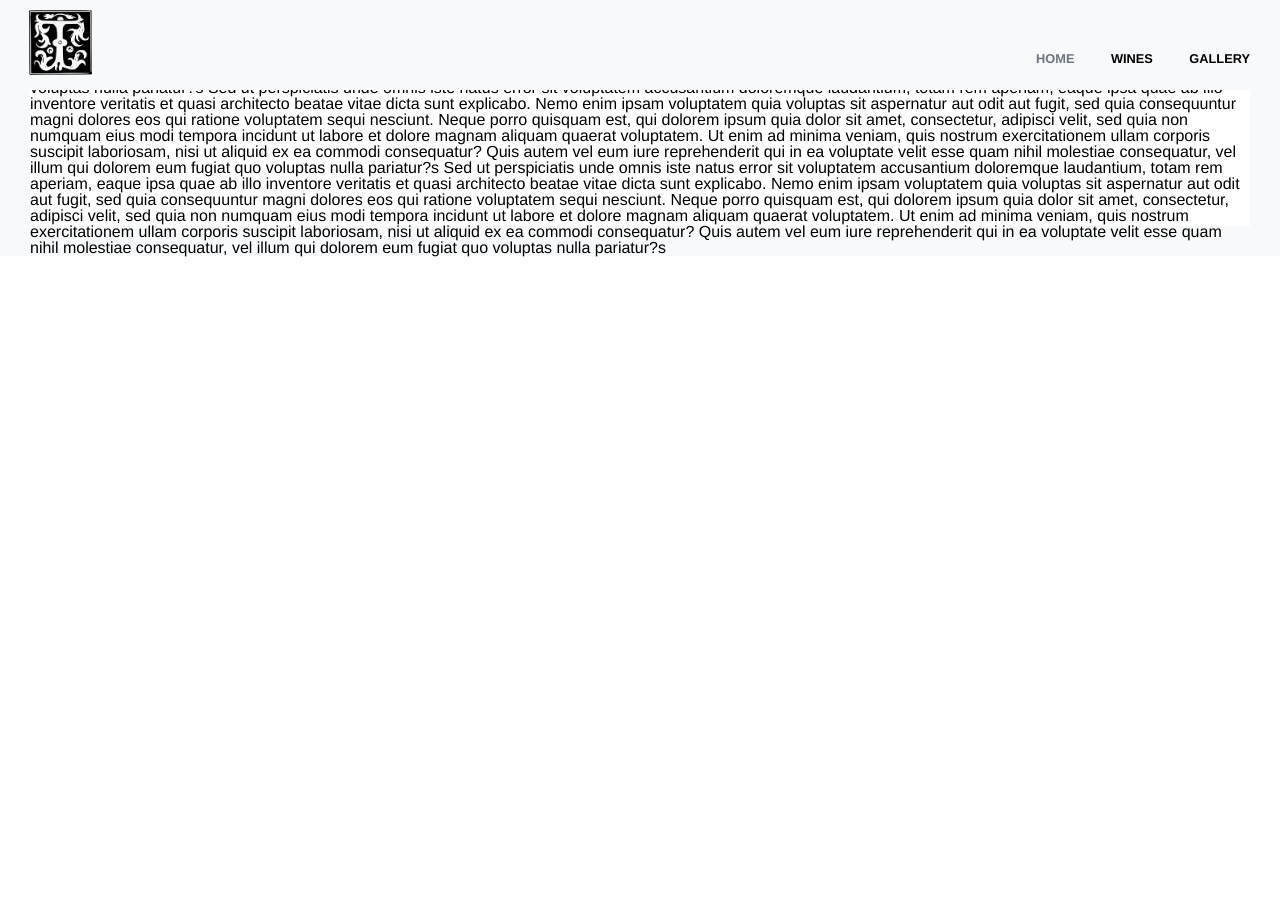
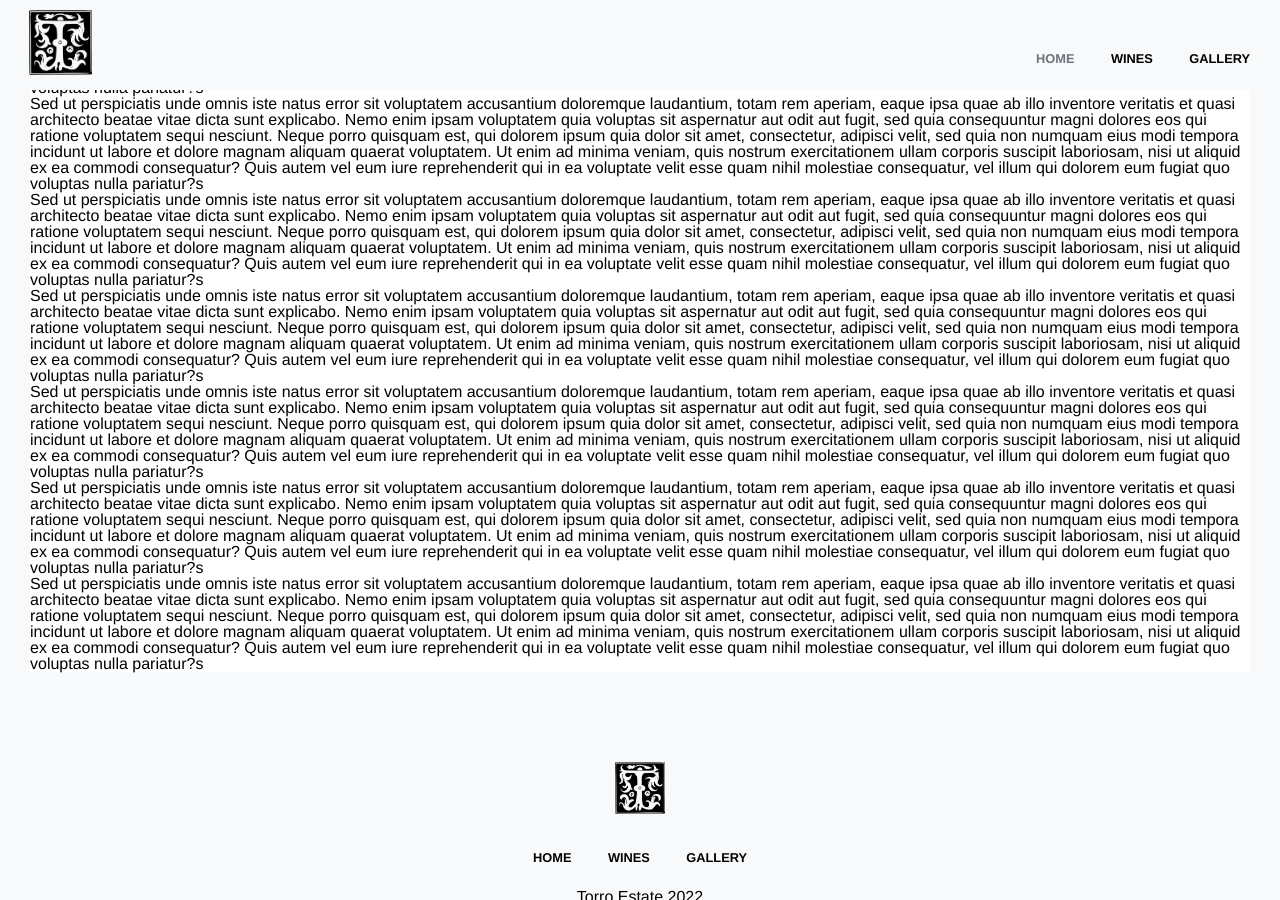
Before and after one commit to AnjanaLP/vineyard-website, a Jekyll site: the page built from index.html, in a window 1280 px wide and 900 px high. Built offline with Jekyll 4.4.1, drawn with Linux system fonts in a browser that asks for light colours.

Commit message:
add footer

```diff
--- /dev/null
+++ b/_includes/footer.html
@@ -0,0 +1,11 @@
+<footer class="footer">
+  <a class="footer-logo" href="/">
+    <img src="/images/logo.png" alt="Letter T"/>
+  </a>
+  <nav>
+    <ul class="footer-nav nav-links">
+      {% include nav_links.html %}
+    </ul>
+  </nav>
+  <h3>Torro Estate 2022</h3>
+</footer>
--- a/_layouts/default.html
+++ b/_layouts/default.html
@@ -5,5 +5,7 @@
     {% include header.html %}
 
     {{ content }}
+
+    {% include footer.html %}
   </body>
 </html>
--- a/css/main.css
+++ b/css/main.css
@@ -104,3 +104,21 @@ body {
 .header-nav > li:first-child a:hover {
   color: #6c757d;
 }
+
+/* FOOTER STYLES */
+.footer {
+  background-color: #f8f9fa;
+  padding: 10vh 0 15vh;
+  text-align: center;
+}
+.footer-logo img {
+  width: 50px;
+}
+.footer h3 {
+  color: #000;
+  padding-top: 1.5em;
+}
+.footer-nav li {
+  display: inline-block;
+  margin: 2em 1em 0;
+}
--- a/index.html
+++ b/index.html
@@ -2,6 +2,7 @@
 layout: default
 ---
 <div>
+  <p>
     Sed ut perspiciatis unde omnis iste natus error sit voluptatem accusantium
     doloremque laudantium, totam rem aperiam, eaque ipsa quae ab illo inventore
     veritatis et quasi architecto beatae vitae dicta sunt explicabo. Nemo enim ipsam
@@ -13,7 +14,9 @@ layout: default
     suscipit laboriosam, nisi ut aliquid ex ea commodi consequatur? Quis autem vel
     eum iure reprehenderit qui in ea voluptate velit esse quam nihil molestiae
     consequatur, vel illum qui dolorem eum fugiat quo voluptas nulla pariatur?s
+  </p>
 
+  <p>
     Sed ut perspiciatis unde omnis iste natus error sit voluptatem accusantium
     doloremque laudantium, totam rem aperiam, eaque ipsa quae ab illo inventore
     veritatis et quasi architecto beatae vitae dicta sunt explicabo. Nemo enim ipsam
@@ -25,7 +28,9 @@ layout: default
     suscipit laboriosam, nisi ut aliquid ex ea commodi consequatur? Quis autem vel
     eum iure reprehenderit qui in ea voluptate velit esse quam nihil molestiae
     consequatur, vel illum qui dolorem eum fugiat quo voluptas nulla pariatur?s
+  </p>
 
+  <p>
     Sed ut perspiciatis unde omnis iste natus error sit voluptatem accusantium
     doloremque laudantium, totam rem aperiam, eaque ipsa quae ab illo inventore
     veritatis et quasi architecto beatae vitae dicta sunt explicabo. Nemo enim ipsam
@@ -37,4 +42,61 @@ layout: default
     suscipit laboriosam, nisi ut aliquid ex ea commodi consequatur? Quis autem vel
     eum iure reprehenderit qui in ea voluptate velit esse quam nihil molestiae
     consequatur, vel illum qui dolorem eum fugiat quo voluptas nulla pariatur?s
+  </p>
+
+  <p>
+    Sed ut perspiciatis unde omnis iste natus error sit voluptatem accusantium
+    doloremque laudantium, totam rem aperiam, eaque ipsa quae ab illo inventore
+    veritatis et quasi architecto beatae vitae dicta sunt explicabo. Nemo enim ipsam
+    voluptatem quia voluptas sit aspernatur aut odit aut fugit, sed quia consequuntur
+    magni dolores eos qui ratione voluptatem sequi nesciunt. Neque porro quisquam est,
+    qui dolorem ipsum quia dolor sit amet, consectetur, adipisci velit, sed quia non
+    numquam eius modi tempora incidunt ut labore et dolore magnam aliquam quaerat
+    voluptatem. Ut enim ad minima veniam, quis nostrum exercitationem ullam corporis
+    suscipit laboriosam, nisi ut aliquid ex ea commodi consequatur? Quis autem vel
+    eum iure reprehenderit qui in ea voluptate velit esse quam nihil molestiae
+    consequatur, vel illum qui dolorem eum fugiat quo voluptas nulla pariatur?s
+  </p>
+
+  <p>
+    Sed ut perspiciatis unde omnis iste natus error sit voluptatem accusantium
+    doloremque laudantium, totam rem aperiam, eaque ipsa quae ab illo inventore
+    veritatis et quasi architecto beatae vitae dicta sunt explicabo. Nemo enim ipsam
+    voluptatem quia voluptas sit aspernatur aut odit aut fugit, sed quia consequuntur
+    magni dolores eos qui ratione voluptatem sequi nesciunt. Neque porro quisquam est,
+    qui dolorem ipsum quia dolor sit amet, consectetur, adipisci velit, sed quia non
+    numquam eius modi tempora incidunt ut labore et dolore magnam aliquam quaerat
+    voluptatem. Ut enim ad minima veniam, quis nostrum exercitationem ullam corporis
+    suscipit laboriosam, nisi ut aliquid ex ea commodi consequatur? Quis autem vel
+    eum iure reprehenderit qui in ea voluptate velit esse quam nihil molestiae
+    consequatur, vel illum qui dolorem eum fugiat quo voluptas nulla pariatur?s
+  </p>
+
+  <p>
+    Sed ut perspiciatis unde omnis iste natus error sit voluptatem accusantium
+    doloremque laudantium, totam rem aperiam, eaque ipsa quae ab illo inventore
+    veritatis et quasi architecto beatae vitae dicta sunt explicabo. Nemo enim ipsam
+    voluptatem quia voluptas sit aspernatur aut odit aut fugit, sed quia consequuntur
+    magni dolores eos qui ratione voluptatem sequi nesciunt. Neque porro quisquam est,
+    qui dolorem ipsum quia dolor sit amet, consectetur, adipisci velit, sed quia non
+    numquam eius modi tempora incidunt ut labore et dolore magnam aliquam quaerat
+    voluptatem. Ut enim ad minima veniam, quis nostrum exercitationem ullam corporis
+    suscipit laboriosam, nisi ut aliquid ex ea commodi consequatur? Quis autem vel
+    eum iure reprehenderit qui in ea voluptate velit esse quam nihil molestiae
+    consequatur, vel illum qui dolorem eum fugiat quo voluptas nulla pariatur?s
+  </p>
+
+  <p>
+    Sed ut perspiciatis unde omnis iste natus error sit voluptatem accusantium
+    doloremque laudantium, totam rem aperiam, eaque ipsa quae ab illo inventore
+    veritatis et quasi architecto beatae vitae dicta sunt explicabo. Nemo enim ipsam
+    voluptatem quia voluptas sit aspernatur aut odit aut fugit, sed quia consequuntur
+    magni dolores eos qui ratione voluptatem sequi nesciunt. Neque porro quisquam est,
+    qui dolorem ipsum quia dolor sit amet, consectetur, adipisci velit, sed quia non
+    numquam eius modi tempora incidunt ut labore et dolore magnam aliquam quaerat
+    voluptatem. Ut enim ad minima veniam, quis nostrum exercitationem ullam corporis
+    suscipit laboriosam, nisi ut aliquid ex ea commodi consequatur? Quis autem vel
+    eum iure reprehenderit qui in ea voluptate velit esse quam nihil molestiae
+    consequatur, vel illum qui dolorem eum fugiat quo voluptas nulla pariatur?s
+  </p>
 </div>
```
Lines whose indentation alone changed are shown as unchanged.
